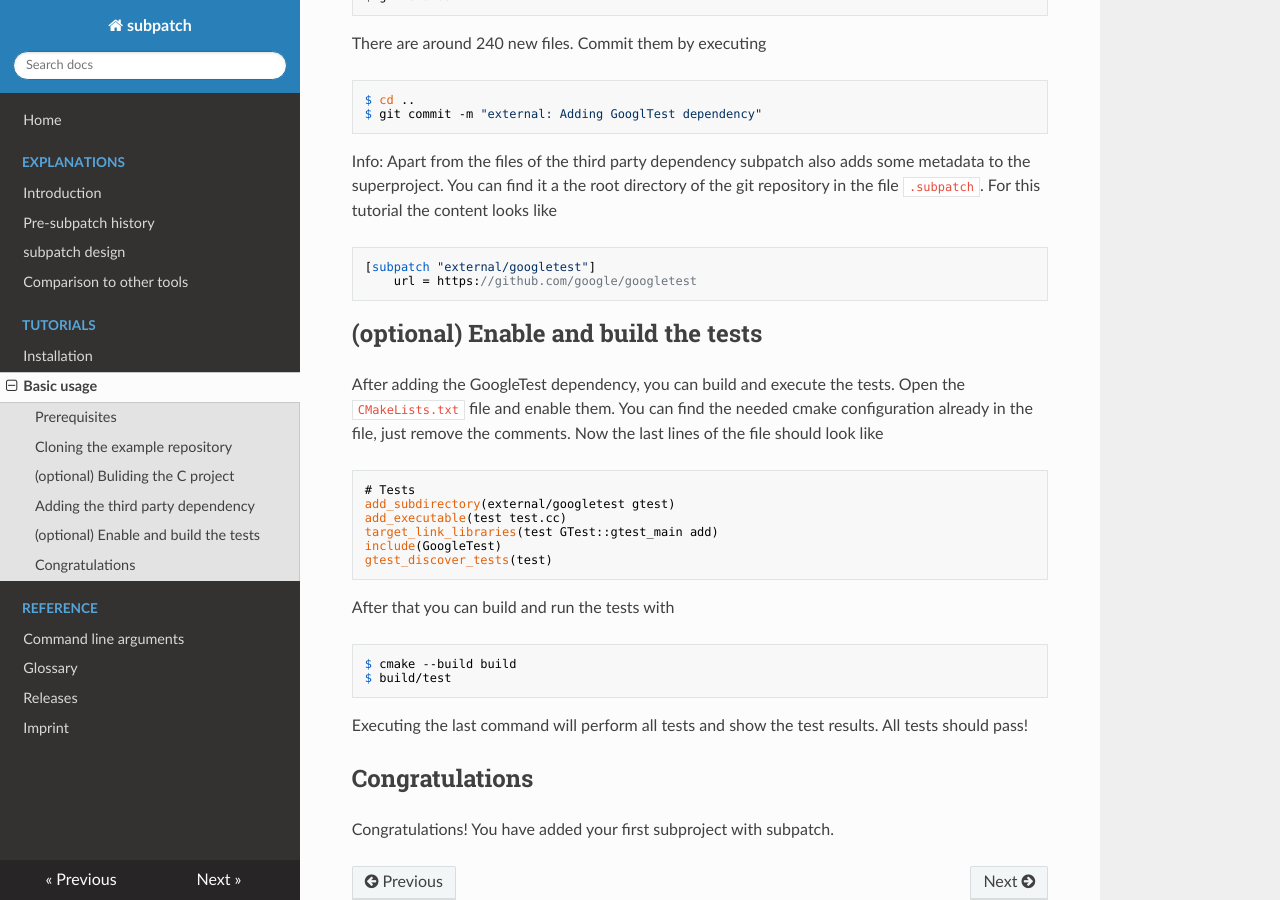
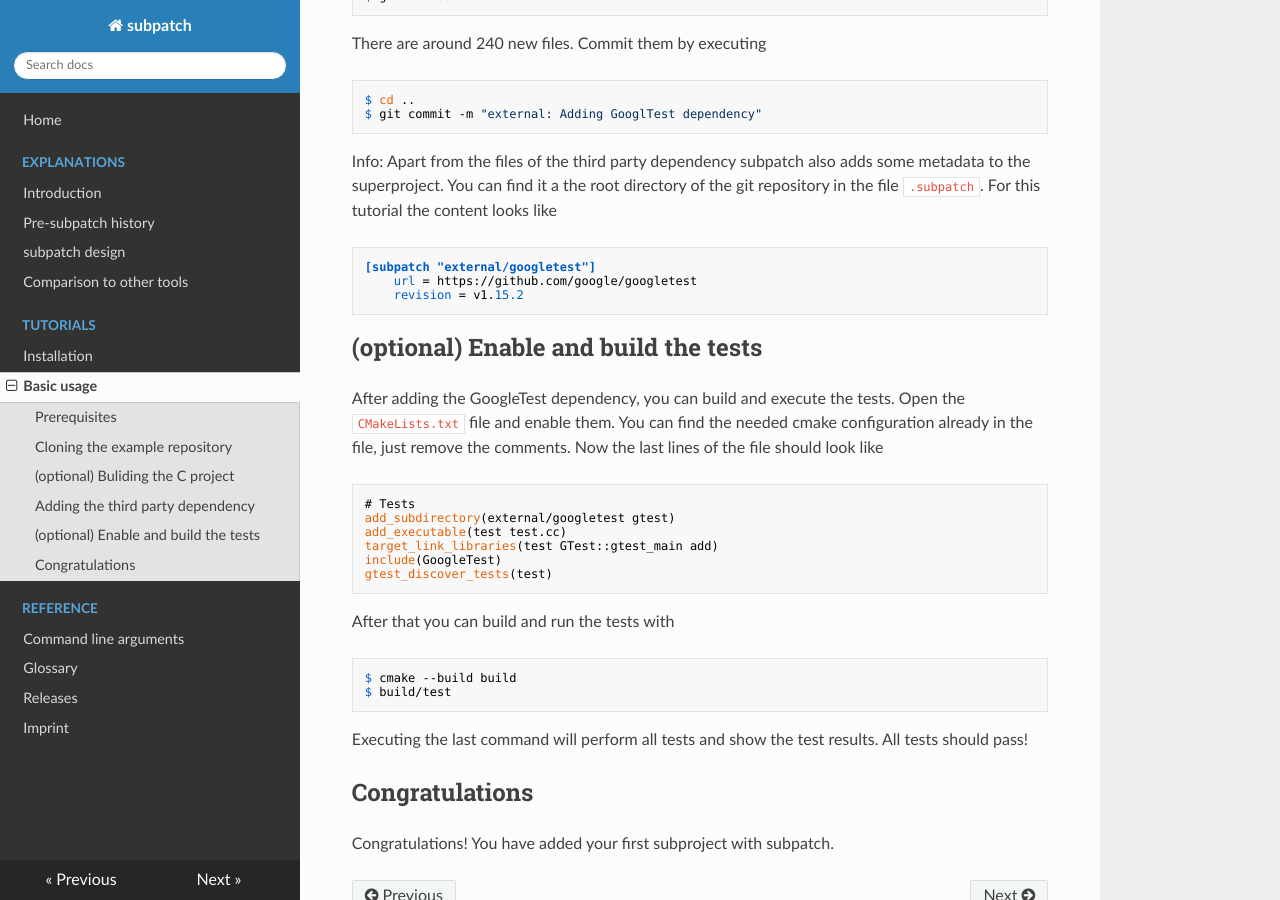
Before and after one commit to lengfeld/subpatch, an MkDocs documentation site: the page built from website/tut/basic-usage.md, in a window 1280 px wide and 900 px high, scrolled down 1602 px. Built offline with MkDocs 1.6.1, drawn with Linux system fonts in a browser that asks for light colours; nearby versions of some CDN libraries.

Commit message:
website: fix missing revision config value

```diff
--- a/website/tut/basic-usage.md
+++ b/website/tut/basic-usage.md
@@ -82,6 +82,7 @@ tutorial the content looks like
 
     [subpatch "external/googletest"]
     	url = https://github.com/google/googletest
+    	revision = v1.15.2
 
 
 ## (optional) Enable and build the tests
```
